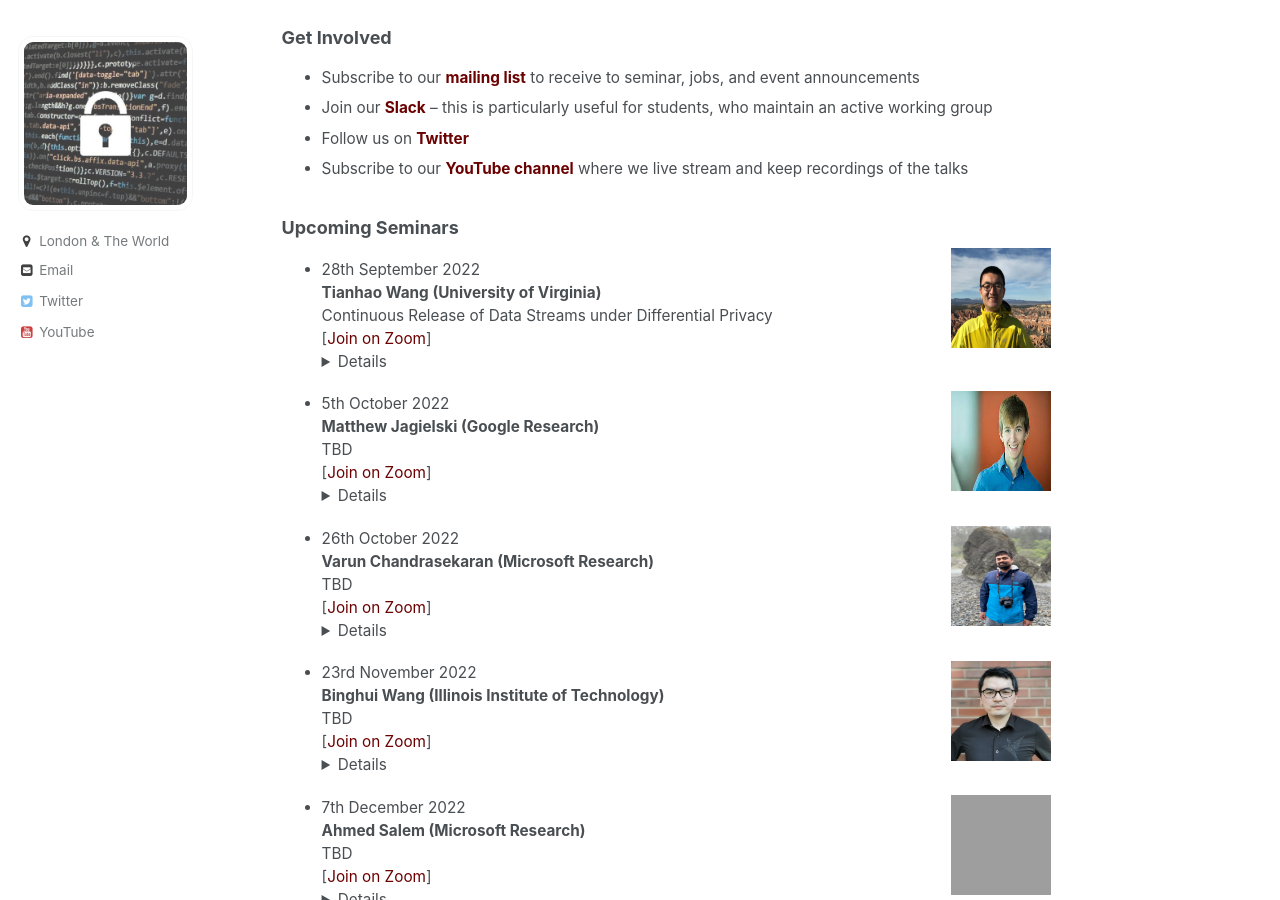
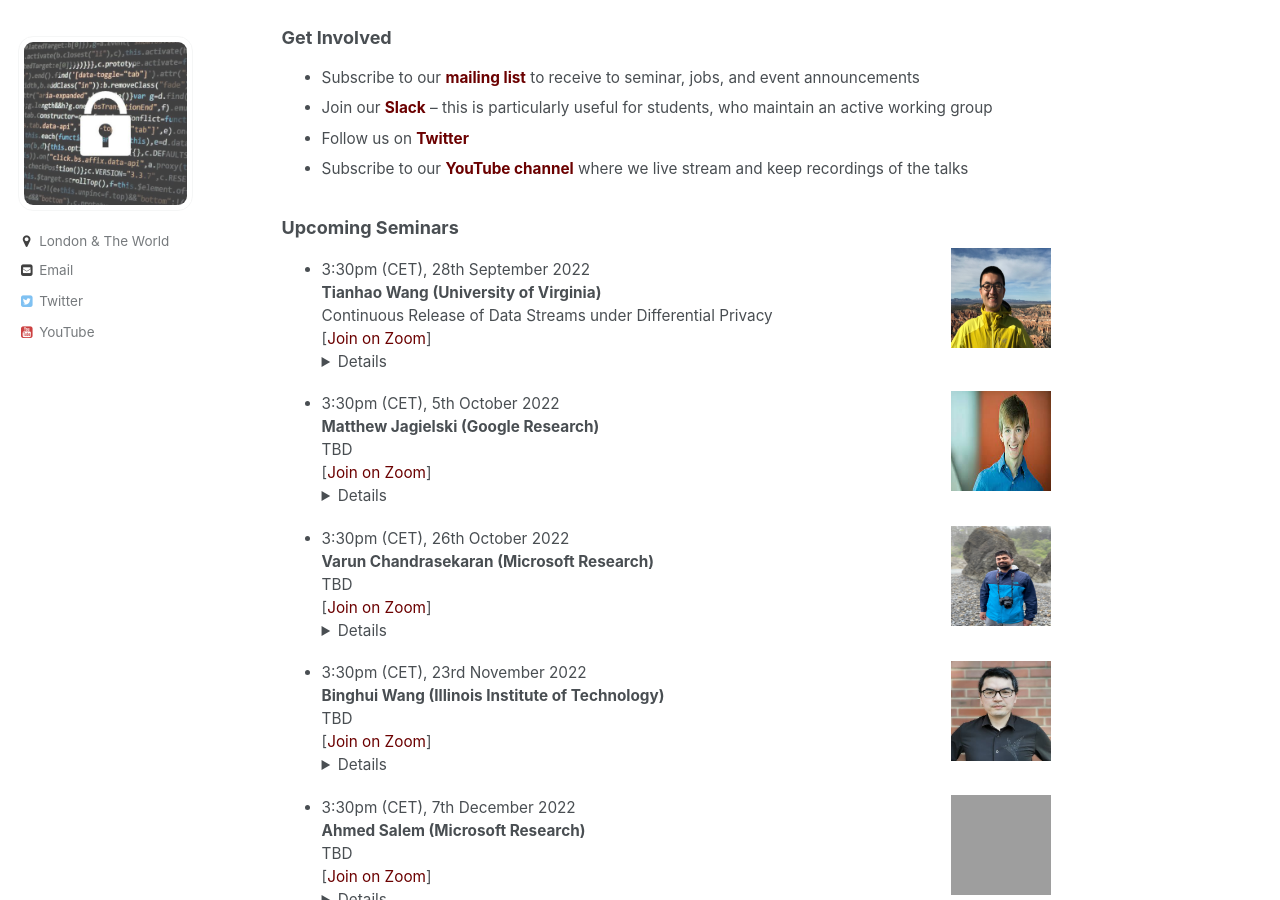
Before and after one commit to prisec-ml/prisec-ml.github.io, a Jekyll site: the page built from _pages/about.md, in a window 1280 px wide and 900 px high, scrolled down 238 px. Built offline with Jekyll 4.4.1, drawn with Linux system fonts in a browser that asks for light colours; grey boxes are pictures that could not be loaded.

Commit message:
Update about.md

```diff
--- a/_pages/about.md
+++ b/_pages/about.md
@@ -19,32 +19,32 @@ title: Privacy and Security in ML Seminars
 
 
 <img src="../images/tianhao.jpg" style="float:right;width:100px;height:100px;margin-top:00px">
-- 28th September 2022
+- 3:30pm (CET), 28th September 2022
 **Tianhao Wang (University of Virginia)**
 Continuous Release of Data Streams under Differential Privacy
 [[Join on Zoom](https://cispa-de.zoom.us/j/97148371989?pwd=c0YwUkV1VXZXenpqaFpzNDB5eFk5QT09)] <details><br>**Abstract:** Most differential privacy (DP) algorithms are designed to handle static data. Handling dynamic data with DP is a challenge. In this talk, I will summarize existing solusions towards dynamic data. As a special case, I will then talk into details about our recent CCS paper for publishing a stream of real-valued data satisfying DP. Here one major challenge is that the maximal possible value in the stream can be quite large, leading to enormous DP noise and bad utility. To overcome this problem, we use a commonly seen technique called truncation. Our idea is to find an optimal truncation parameter (approximately, satisfying DP) achieving a balance between bias and variance. I will present our complete solution which consists of (in addition to truncation) an online hierarchical method and a post-processing step. <br><br>**Bio:** Tianhao Wang is an assistant professor of computer science at the University of Virginia. He also hold a secondary appointment at the School of Data Science. His research interests lie in data privacy and security, and their connections to machine learning, cryptography, and human factors. He obtained his Ph.D. from Purdue University in 2021 and held a postdoc position at Carnegie Mellon University. His work about differentially private synthetic data generation won multiple awards in NIST's competition.  </details>
 
 <img src="../images/matthew.jpg" style="float:right;width:100px;height:100px;margin-top:00px">
-- 5th October 2022
+- 3:30pm (CET), 5th October 2022
 **Matthew Jagielski (Google Research)**
 TBD
 [[Join on Zoom](https://cispa-de.zoom.us/j/97148371989?pwd=c0YwUkV1VXZXenpqaFpzNDB5eFk5QT09)] <details><br>**Abstract:**  <br><br>**Bio:** </details>
 
 <img src="../images/varun.jpg" style="float:right;width:100px;height:100px;margin-top:00px">
-- 26th October 2022
+- 3:30pm (CET), 26th October 2022
 **Varun Chandrasekaran (Microsoft Research)**
 TBD
 [[Join on Zoom](https://cispa-de.zoom.us/j/97148371989?pwd=c0YwUkV1VXZXenpqaFpzNDB5eFk5QT09)] <details><br>**Abstract:**  <br><br>**Bio:** </details>
 
 
 <img src="../images/binghui.jpg" style="float:right;width:100px;height:100px;margin-top:00px">
-- 23rd November 2022
+- 3:30pm (CET), 23rd November 2022
 **Binghui Wang (Illinois Institute of Technology)**
 TBD
 [[Join on Zoom](https://cispa-de.zoom.us/j/97148371989?pwd=c0YwUkV1VXZXenpqaFpzNDB5eFk5QT09)] <details><br>**Abstract:**  <br><br>**Bio:** </details>
 
 <img src="../images/ahmed.png" style="float:right;width:100px;height:100px;margin-top:00px">
-- 7th December 2022
+- 3:30pm (CET), 7th December 2022
 **Ahmed Salem (Microsoft Research)**
 TBD
 [[Join on Zoom](https://cispa-de.zoom.us/j/97148371989?pwd=c0YwUkV1VXZXenpqaFpzNDB5eFk5QT09)] <details><br>**Abstract:**  <br><br>**Bio:** </details>
```
